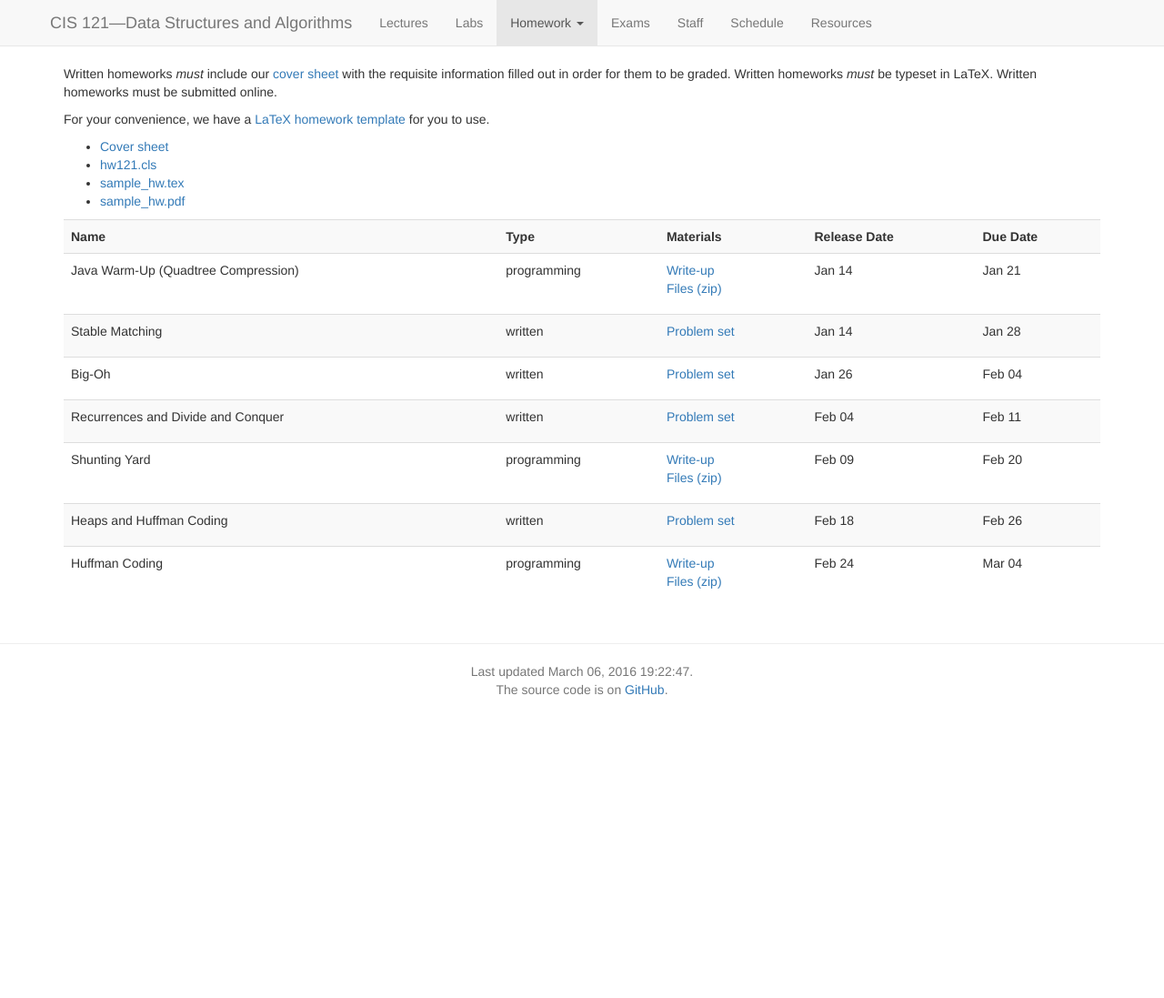
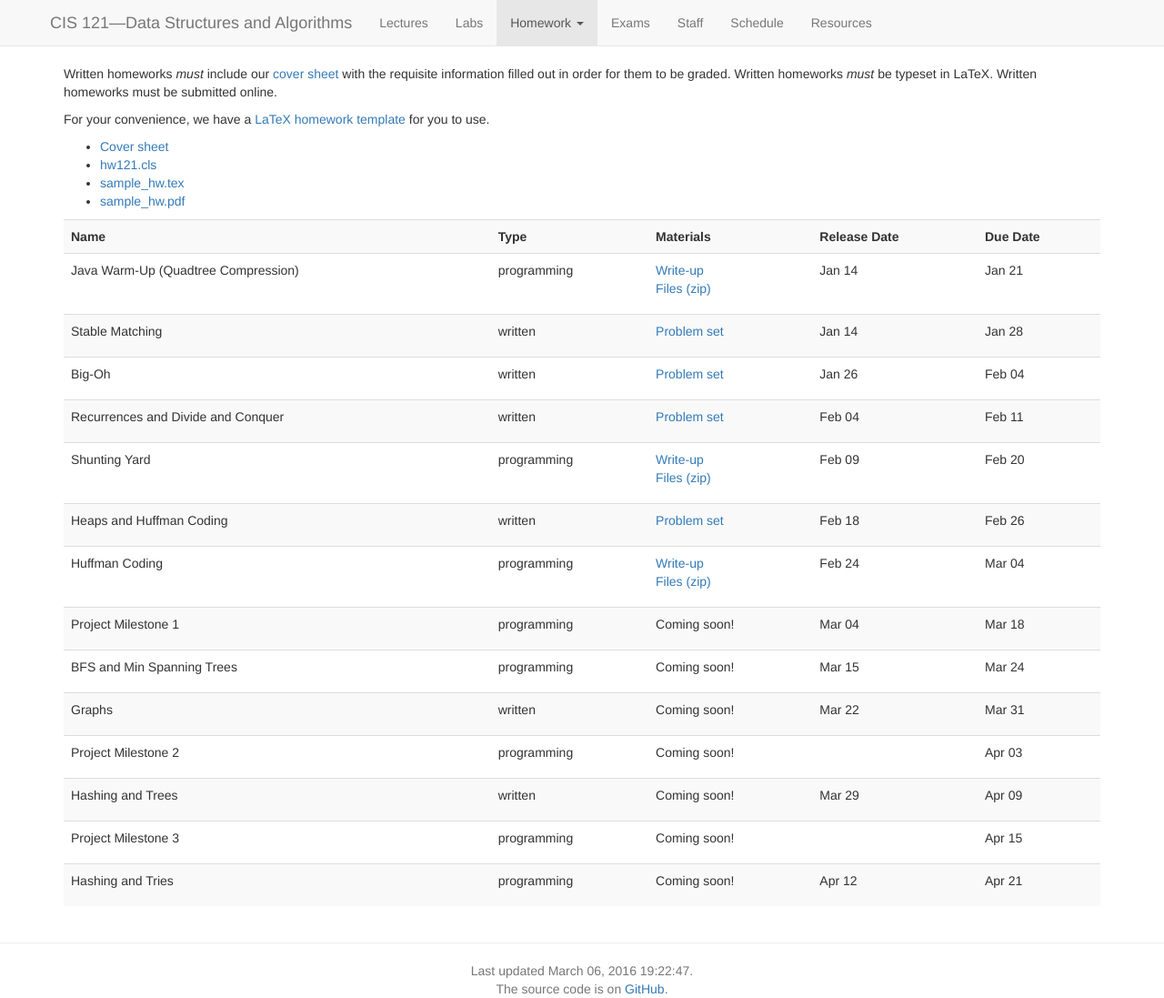
Before and after one commit to vikramkh/course-website-16fa, a Jekyll site: the page built from homework.md, in a window 1280 px wide. Shown: the whole page at 91% size. Built offline with Jekyll 4.4.1, drawn with Linux system fonts in a browser that asks for light colours; nearby versions of some CDN libraries; before the commit the page ends 900 px from its top, so only the background shows below that.

Commit message:
add schedule for assignments to end of year

```diff
--- a/_data/homeworks.yaml
+++ b/_data/homeworks.yaml
@@ -49,3 +49,49 @@
   zip: content/hws/hw7/hw7.zip
   release_date: 2016-2-24
   due_date: 2016-3-4
+
+- assignment: Project Milestone 1
+  active:
+  type: programming
+  release_date: 2016-03-04
+  due_date: 2016-03-18
+
+- assignment: BFS and Min Spanning Trees
+  active:
+  type: programming
+  writeup: coming soon
+  zip: coming soon
+  release_date: 2016-03-15
+  due_date: 2016-03-24
+
+- assignment: Graphs
+  active:
+  type: written
+  problem_set:
+  release_date: 2016-03-22
+  due_date: 2016-03-31
+
+- assignment: Project Milestone 2
+  active:
+  type: programming
+  due_date: 2016-04-03
+
+- assignment: Hashing and Trees
+  active:
+  type: written
+  problem_set:
+  release_date: 2016-03-29
+  due_date: 2016-04-09
+
+- assignment: Project Milestone 3
+  active:
+  type: programming
+  due_date: 2016-04-15
+
+- assignment: Hashing and Tries
+  active:
+  type: programming
+  writeup:
+  zip:
+  release_date: 2016-04-12
+  due_date: 2016-04-21
```
